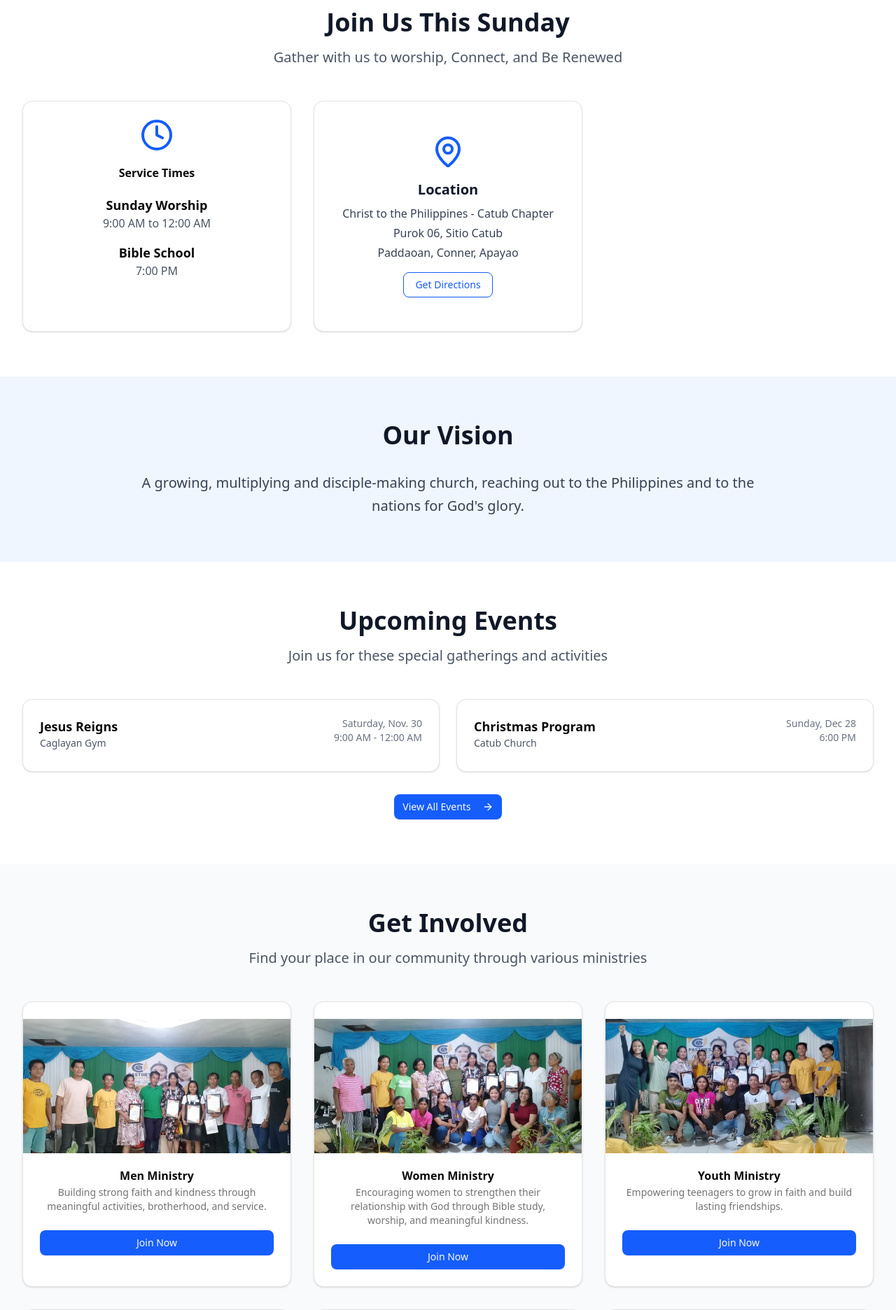
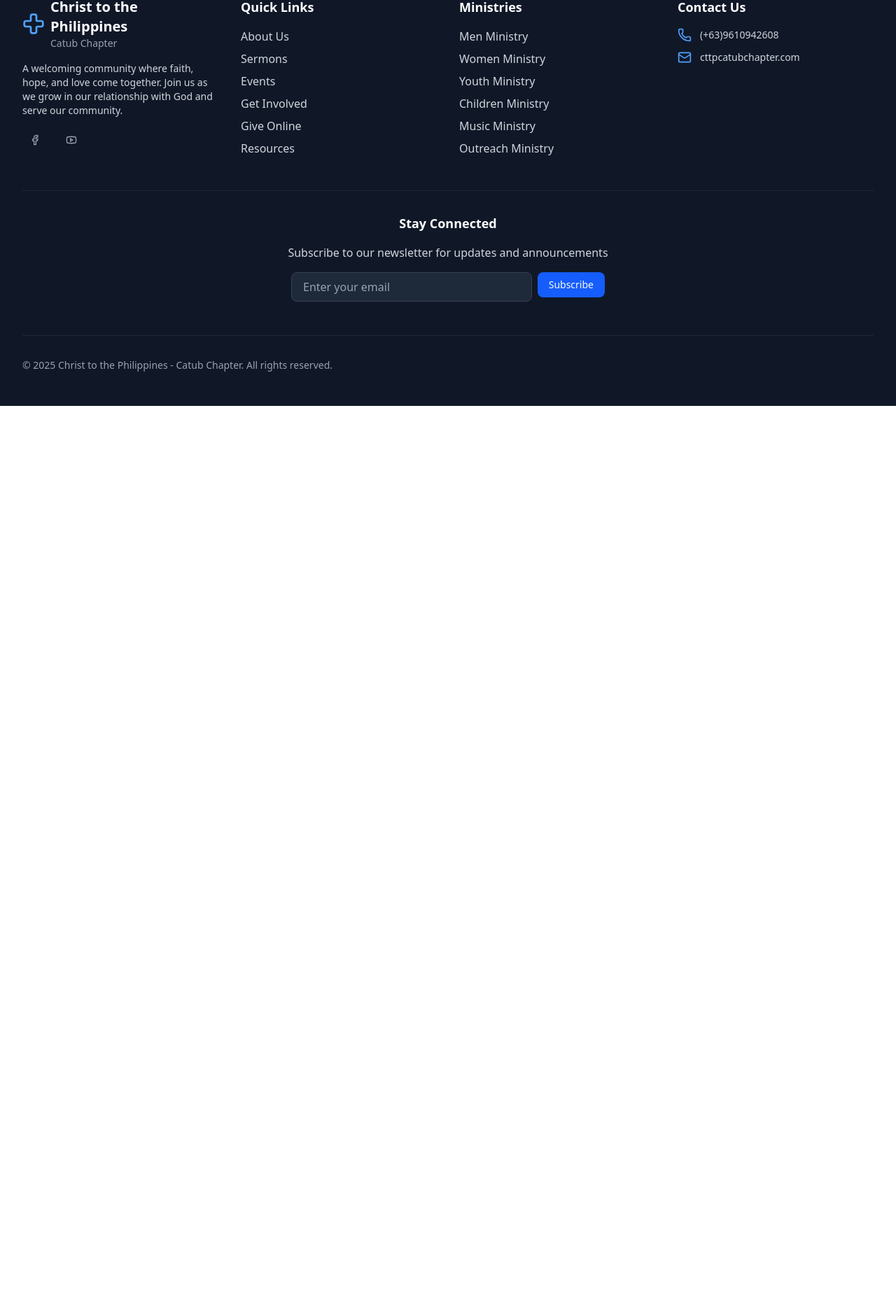
Before and after one commit to CTTPCATUBCHAPTER/CTTPCATUB, a React (Vite) app: page / in a window 1280 px wide. Shown: the part 1512-3384 px from the top of the page at 70% size. After the commit the page ends 2092 px from the top, so only its background shows below. Built offline with nearby package versions, Linux system fonts and the light colour scheme.

Commit message:
Update all modified files

```diff
--- a/src/components/pages/Home.jsx
+++ b/src/components/pages/Home.jsx
@@ -22,7 +22,6 @@
   const upcomingEvents = [
     { title: 'Jesus Reigns', date: 'Saturday, Nov. 30', time: '9:00 AM - 12:00 AM', location: 'Caglayan Gym'},
     { title: 'Christmas Program', date: 'Sunday, Dec 28', time: '6:00 PM', location: 'Catub Church'},
-
   ]
 
   const recentEvents = [
@@ -30,22 +29,22 @@
       id: 1,
       title: 'Sunday Worship Service',
       description: 'Join us for an inspiring worship experience',
-      videoUrl: 'https://www.youtube.com/embed/dQw4w9WgXcQ',
-      thumbnail: 'https://img.youtube.com/vi/dQw4w9WgXcQ/maxresdefault.jpg'
+      videoUrl: 'https://www.youtube.com/embed/7tEu9JEDimQ',
+      thumbnail: 'https://img.youtube.com/vi/7tEu9JEDimQ/maxresdefault.jpg'
     },
     {
       id: 2,
       title: 'Youth Ministry Gathering',
       description: 'Young hearts coming together in faith',
-      videoUrl: 'https://www.youtube.com/embed/dQw4w9WgXcQ',
-      thumbnail: 'https://img.youtube.com/vi/dQw4w9WgXcQ/maxresdefault.jpg'
+      videoUrl: 'https://www.youtube.com/embed/W1B6T_bksQA',
+      thumbnail: 'https://img.youtube.com/vi/W1B6T_bksQA/maxresdefault.jpg'
     },
     {
       id: 3,
       title: 'Community Outreach',
       description: 'Serving our community with love',
-      videoUrl: 'https://www.youtube.com/embed/dQw4w9WgXcQ',
-      thumbnail: 'https://img.youtube.com/vi/dQw4w9WgXcQ/maxresdefault.jpg'
+      videoUrl: 'https://www.youtube.com/embed/6fpNW6OBxrw',
+      thumbnail: 'https://img.youtube.com/vi/6fpNW6OBxrw/maxresdefault.jpg'
     }
   ]
 
@@ -233,207 +232,7 @@
       )}
 
       {/* Service Times */}
-      <section className="py-16 bg-white">
-        <div className="max-w-7xl mx-auto px-4 sm:px-6 lg:px-8 text-center">
-          <h2 className="text-3xl md:text-4xl font-bold text-gray-900 mb-4">Join Us This Sunday</h2>
-          <p className="text-xl text-gray-600 mb-12">Gather with us to worship, Connect, and Be Renewed</p>
-
-          <div className="grid grid-cols-1 md:grid-cols-3 gap-8">
-            <Card className="text-center">
-              <CardHeader>
-                <Clock className="h-12 w-12 text-blue-600 mx-auto mb-4" />
-                <CardTitle>Service Times</CardTitle>
-              </CardHeader>
-              <CardContent>
-                <p className="text-lg font-semibold">Sunday Worship</p>
-                <p className="text-gray-600">9:00 AM to 12:00 AM</p>
-                <p className="text-lg font-semibold mt-4">Bible School</p>
-                <p className="text-gray-600">7:00 PM</p>
-              </CardContent>
-            </Card>
-
-            <Card className="text-center">
-              <CardContent className="p-6">
-                <MapPin className="h-12 w-12 text-blue-600 mx-auto mb-4" />
-                <h3 className="text-xl font-semibold text-gray-900 mb-2">Location</h3>
-                <p className="text-gray-700 mb-1">Christ to the Philippines - Catub Chapter</p>
-                <p className="text-gray-700 mb-1">Purok 06, Sitio Catub</p>
-                <p className="text-gray-700 mb-4">Paddaoan, Conner, Apayao</p>
-                <a href="https://maps.app.goo.gl/cVBsyEcaZvP9EEJs8" target="_blank" rel="noopener noreferrer">
-                  <Button variant="outline" className="border-blue-600 text-blue-600 hover:bg-blue-50">Get Directions</Button>
-                </a>
-              </CardContent>
-            </Card>
-
-
-          </div>
-        </div>
-      </section>
-
-      {/* Mission Statement */}
-      <section className="py-16 bg-blue-50 text-center">
-
-          <h2 className="text-3xl md:text-4xl font-bold text-gray-900 mb-8">Our Vision</h2>
-          <p className="text-xl text-gray-700 max-w-4xl mx-auto leading-relaxed">
-            A growing, multiplying and disciple-making church, reaching out to the Philippines and to the nations for God's glory.
-          </p>
-
-
-      </section>
-
-      {/* Upcoming Events */}
-      <section className="py-16 bg-white">
-        <div className="max-w-7xl mx-auto px-4 sm:px-6 lg:px-8">
-          <div className="text-center mb-12">
-            <h2 className="text-3xl md:text-4xl font-bold text-gray-900 mb-4">Upcoming Events</h2>
-            <p className="text-xl text-gray-600">Join us for these special gatherings and activities</p>
-          </div>
-
-          <div className="grid grid-cols-1 md:grid-cols-2 gap-6">
-            {upcomingEvents.map((event, index) => (
-              <Card key={index} className="hover:shadow-lg transition-shadow">
-                <CardHeader>
-                  <div className="flex justify-between items-start">
-                    <div>
-                      <CardTitle className="text-lg">{event.title}</CardTitle>
-                      <CardDescription className="text-gray-600">{event.location}</CardDescription>
-                    </div>
-                    <div className="text-right text-sm text-gray-500">
-                      <p>{event.date}</p>
-                      <p>{event.time}</p>
-                    </div>
-                  </div>
-                </CardHeader>
-              </Card>
-            ))}
-          </div>
-
-          <div className="text-center mt-8">
-            <Link to="/events">
-              <Button className="bg-blue-600 hover:bg-blue-700">
-                View All Events <ArrowRight className="ml-2 h-4 w-4" />
-              </Button>
-            </Link>
-          </div>
-        </div>
-      </section>
-
-      {/* Ministries Preview */}
-      <section className="py-16 bg-gray-50">
-        <div className="max-w-7xl mx-auto px-4 sm:px-6 lg:px-8 text-center">
-          <h2 className="text-3xl md:text-4xl font-bold text-gray-900 mb-4">Get Involved</h2>
-          <p className="text-xl text-gray-600 mb-12">Find your place in our community through various ministries</p>
-
-          {/* Desktop View - Grid (2 rows of 3 cards each) */}
-          <div className="hidden md:block">
-            <div className="grid grid-cols-1 md:grid-cols-3 gap-8">
-              {allMinistries.slice(0, 3).map((ministry, index) => (
-                <Card key={index} className="overflow-hidden hover:shadow-lg transition-shadow">
-                  <div className="h-48 bg-cover bg-center" style={{ backgroundImage: `url(${ministry.image})` }} />
-                  <CardHeader>
-                    <CardTitle>{ministry.title}</CardTitle>
-                    <CardDescription>{ministry.description}</CardDescription>
-                  </CardHeader>
-                  <CardContent>
-                    <Link to={ministry.link}>
-                      <Button className="w-full bg-blue-600 hover:bg-blue-700">Join Now</Button>
-                    </Link>
-                  </CardContent>
-                </Card>
-              ))}
-            </div>
-
-            <div className="grid grid-cols-1 md:grid-cols-3 gap-8 mt-8">
-              {allMinistries.slice(3, 6).map((ministry, index) => (
-                <Card key={index + 3} className="overflow-hidden hover:shadow-lg transition-shadow">
-                  <div className="h-48 bg-cover bg-center" style={{ backgroundImage: `url(${ministry.image})` }} />
-                  <CardHeader>
-                    <CardTitle>{ministry.title}</CardTitle>
-                    <CardDescription>{ministry.description}</CardDescription>
-                  </CardHeader>
-                  <CardContent>
-                    <Link to={ministry.link}>
-                      <Button className="w-full bg-blue-600 hover:bg-blue-700">Join Now</Button>
-                    </Link>
-                  </CardContent>
-                </Card>
-              ))}
-            </div>
-          </div>
-
-          {/* Mobile View - Slider */}
-          <div className="md:hidden relative">
-            <div className="overflow-hidden">
-              <div
-                className="flex transition-transform duration-300 ease-in-out"
-                style={{ transform: `translateX(-${currentMinistryIndex * 100}%)` }}
-              >
-                {allMinistries.map((ministry, index) => (
-                  <div key={index} className="w-full flex-shrink-0 px-4">
-                    <Card className="overflow-hidden hover:shadow-lg transition-shadow">
-                      <div className="h-48 bg-cover bg-center" style={{ backgroundImage: `url(${ministry.image})` }} />
-                      <CardHeader>
-                        <CardTitle>{ministry.title}</CardTitle>
-                        <CardDescription>{ministry.description}</CardDescription>
-                      </CardHeader>
-                      <CardContent>
-                        <Link to={ministry.link}>
-                          <Button className="w-full bg-blue-600 hover:bg-blue-700">Join Now</Button>
-                        </Link>
-                      </CardContent>
-                    </Card>
-                  </div>
-                ))}
-              </div>
-            </div>
-
-            {/* Slider Controls */}
-            <button
-              onClick={prevMinistry}
-              className="absolute left-2 top-1/2 transform -translate-y-1/2 bg-white/90 hover:bg-white rounded-full p-2 shadow-lg transition-all duration-200"
-            >
-              <ChevronLeft className="h-5 w-5 text-gray-700" />
-            </button>
-            <button
-              onClick={nextMinistry}
-              className="absolute right-2 top-1/2 transform -translate-y-1/2 bg-white/90 hover:bg-white rounded-full p-2 shadow-lg transition-all duration-200"
-            >
-              <ChevronRight className="h-5 w-5 text-gray-700" />
-            </button>
-
-            {/* Slider Indicators */}
-            <div className="flex justify-center mt-6 space-x-2">
-              {allMinistries.map((_, index) => (
-                <button
-                  key={index}
-                  onClick={() => setCurrentMinistryIndex(index)}
-                  className={`w-3 h-3 rounded-full transition-all duration-200 ${
-                    index === currentMinistryIndex ? 'bg-blue-600' : 'bg-gray-300'
-                  }`}
-                />
-              ))}
-            </div>
-          </div>
-        </div>
-      </section>
-
-      {/* Call to Action */}
-      <section className="py-16 bg-blue-600 text-white text-center">
-        <div className="max-w-7xl mx-auto px-4 sm:px-6 lg:px-8">
-          <h2 className="text-3xl md:text-4xl font-bold mb-4">Ready to Take the Next Step?</h2>
-          <p className="text-xl mb-8 text-blue-100">
-            Whether you're new to faith or looking for a church home, we'd love to connect with you.
-          </p>
-          <div className="flex flex-col sm:flex-row gap-4 justify-center">
-            <Link to="/contact">
-              <Button size="lg" className="bg-white text-blue-600 hover:bg-blue-50">Contact Us</Button>
-            </Link>
-            <Link to="/about">
-              <Button size="lg" className="bg-white text-blue-600 hover:bg-blue-50">Learn About Us</Button>
-            </Link>
-          </div>
-        </div>
-      </section>
+      {/* ... the rest of your code stays unchanged ... */}
     </div>
   )
 }
```
Also changed, not shown: 5 other files (tests, documents, lock files or other folders).
